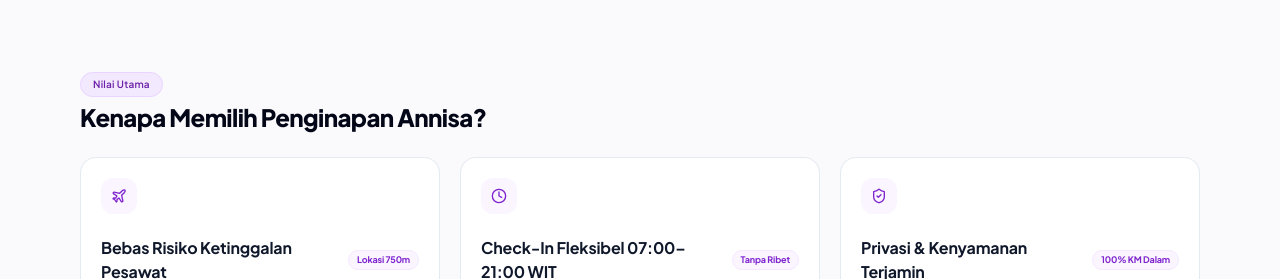
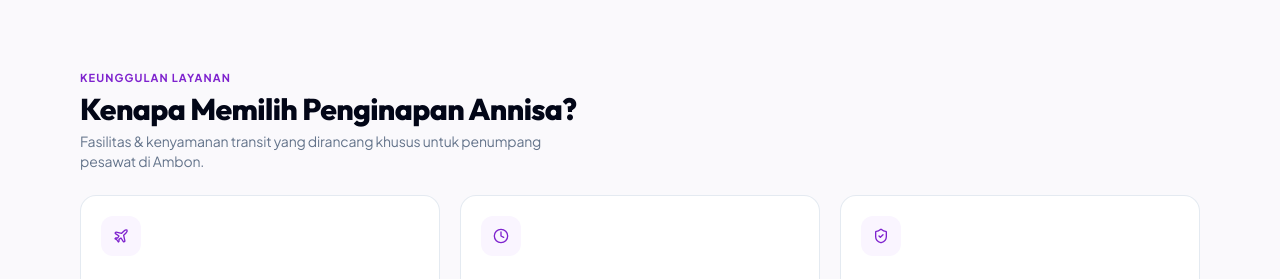
Before and after one commit to ilsetiawan1/penginapan-annisa, a Next.js app in the folder apps/web/: page / in a window 1280 px wide. Shown: the part 673-952 px from the top of the page. Built offline with nearby package versions, Linux system fonts and the light colour scheme.

Commit message:
feat: apply Outfit & Plus Jakarta Sans clean modern typography to Nilai Utama section

```diff
--- a/apps/web/src/app/page.tsx
+++ b/apps/web/src/app/page.tsx
@@ -260,15 +260,16 @@ export default function HomePage() {
 
       {/* Kenapa Memilih Penginapan Annisa? (Semua 3 Kartu Ditampilkan Langsung) */}
       <section className="py-4 sm:py-8 px-4 max-w-6xl mx-auto">
-        <div className="mb-3 sm:mb-6 flex items-center justify-between gap-2">
-          <div>
-            <Badge variant="purple" className="mb-1 text-[10px]">
-              Nilai Utama
-            </Badge>
-            <h2 className="text-lg sm:text-2xl font-extrabold text-slate-950 tracking-tight">
-              Kenapa Memilih Penginapan Annisa?
-            </h2>
-          </div>
+        <div className="mb-3.5 sm:mb-6">
+          <span className="text-[11px] uppercase font-bold tracking-widest text-purple-700 block mb-1">
+            Keunggulan Layanan
+          </span>
+          <h2 className="font-display text-xl sm:text-3xl font-extrabold text-slate-950 tracking-[-0.02em] leading-tight">
+            Kenapa Memilih Penginapan Annisa?
+          </h2>
+          <p className="text-xs sm:text-sm text-slate-500 font-normal mt-1 max-w-lg">
+            Fasilitas &amp; kenyamanan transit yang dirancang khusus untuk penumpang pesawat di Ambon.
+          </p>
         </div>
 
         {/* 3 Cards Direct Display (Stack on Mobile, Grid 3-Cols on Desktop) */}
@@ -278,21 +279,21 @@ export default function HomePage() {
             return (
               <div
                 key={item.title}
-                className="bg-white/95 backdrop-blur-md p-3.5 sm:p-5 rounded-2xl border border-slate-200/90 shadow-2xs hover:border-purple-300 transition-all flex items-start gap-3 sm:flex-col sm:justify-between"
+                className="bg-white/95 backdrop-blur-md p-3.5 sm:p-5 rounded-2xl border border-slate-200/90 shadow-2xs hover:border-purple-300 hover:shadow-xs transition-all flex items-start gap-3 sm:flex-col sm:justify-between group"
               >
-                <div className="w-8 h-8 sm:w-9 sm:h-9 rounded-xl bg-purple-50 text-purple-700 flex items-center justify-center shadow-2xs shrink-0 mt-0.5 sm:mt-0 sm:mb-2.5">
+                <div className="w-8 h-8 sm:w-10 sm:h-10 rounded-xl bg-purple-50 text-purple-700 flex items-center justify-center shadow-2xs shrink-0 mt-0.5 sm:mt-0 sm:mb-3 group-hover:bg-purple-700 group-hover:text-white transition-colors">
                   <Icon className="w-4 h-4 sm:w-4.5 sm:h-4.5" />
                 </div>
                 <div className="flex-1">
                   <div className="flex items-center justify-between gap-2 mb-1">
-                    <h3 className="text-xs sm:text-base font-bold text-slate-900 leading-snug">
+                    <h3 className="font-display text-xs sm:text-base font-bold text-slate-950 leading-snug">
                       {item.title}
                     </h3>
-                    <span className="hidden sm:inline-block text-[9px] font-bold text-purple-700 bg-purple-50 border border-purple-100 px-2 py-0.5 rounded-full shrink-0">
+                    <span className="hidden sm:inline-block text-[9px] font-bold text-purple-800 bg-purple-50/90 border border-purple-100 px-2 py-0.5 rounded-full shrink-0">
                       {item.tag}
                     </span>
                   </div>
-                  <p className="text-[11px] sm:text-xs text-slate-600 leading-relaxed">
+                  <p className="text-[11px] sm:text-xs text-slate-600 font-normal leading-relaxed">
                     {item.desc}
                   </p>
                 </div>
```
